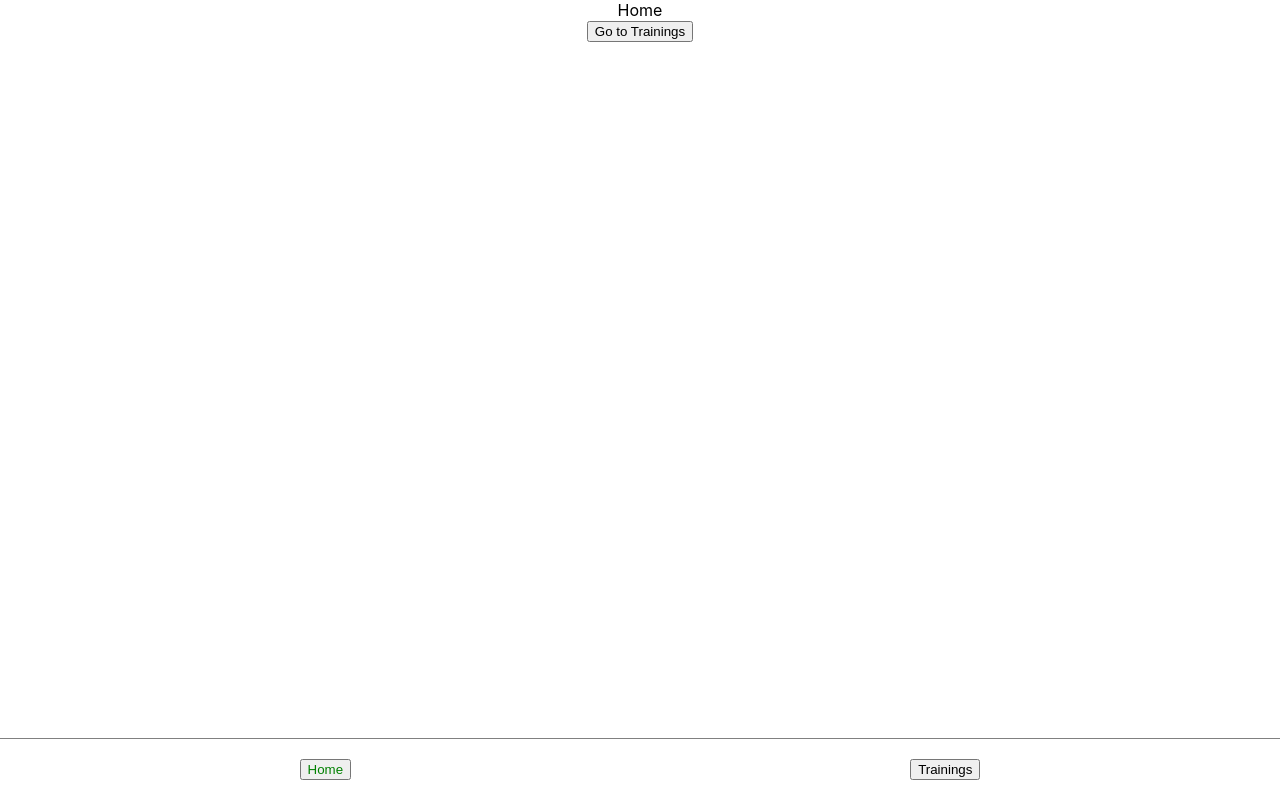
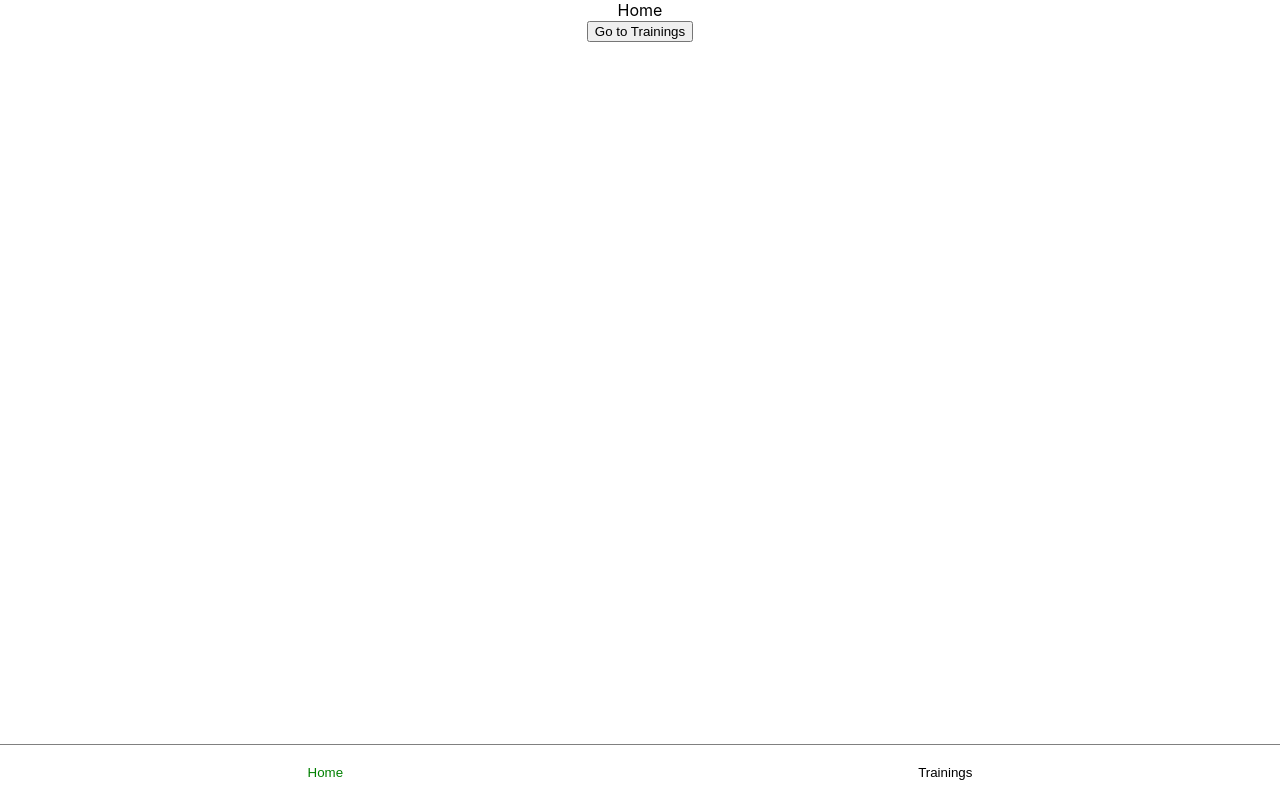
Before and after one commit to vincefliek/YourGym, a React (Create React App) app in the folder client/: page / in a window 1280 px wide. Built offline with nearby package versions, Linux system fonts and the light colour scheme.

Commit message:
client: add style for buttons in navbar

```diff
--- a/client/src/components/Navbar/style.module.scss
+++ b/client/src/components/Navbar/style.module.scss
@@ -9,3 +9,9 @@
 .navbarActive {
   color: green;
 }
+
+.button {
+  border: 0;
+  padding: 0;
+  background-color: white;
+}
--- a/client/src/components/Navbar/view.js
+++ b/client/src/components/Navbar/view.js
@@ -9,10 +9,10 @@ class PureNavbar extends React.Component {
     const { onHomeClick, onTrainingsClick, isHomeActive, isTrainingsActive } = this.props;
     return (
       <div className={style.navbar}>
-        <button onClick={onHomeClick} className={isHomeActive && style.navbarActive}>
+        <button onClick={onHomeClick} className={`${style.button} ${isHomeActive && style.navbarActive}`}>
           Home
         </button>
-        <button onClick={onTrainingsClick} className={isTrainingsActive && style.navbarActive}>
+        <button onClick={onTrainingsClick} className={`${style.button} ${isTrainingsActive && style.navbarActive}`} >
           Trainings
         </button>
       </div>
```
